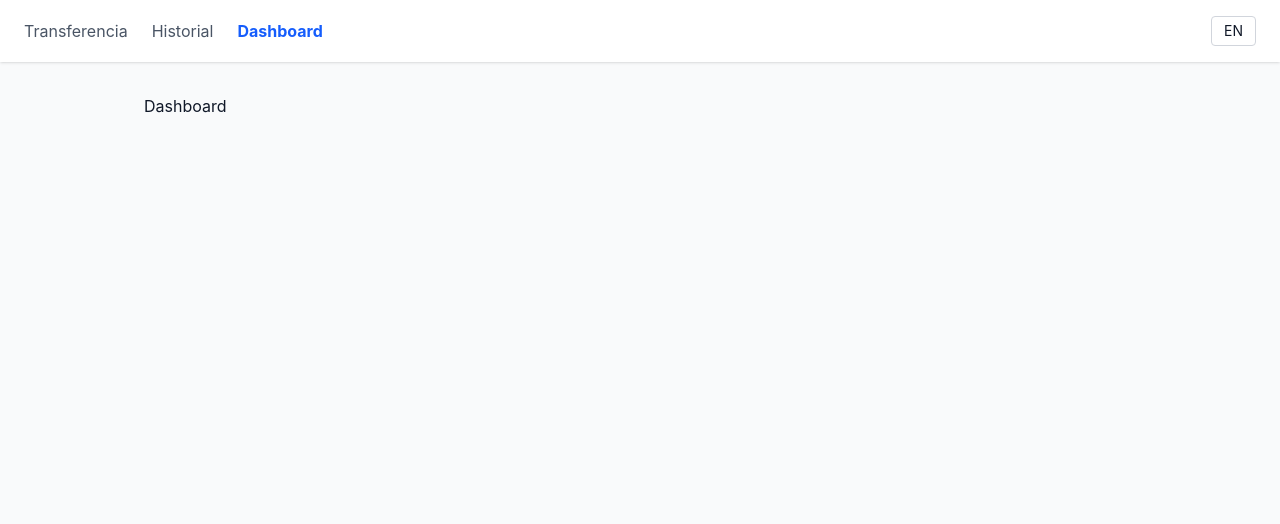
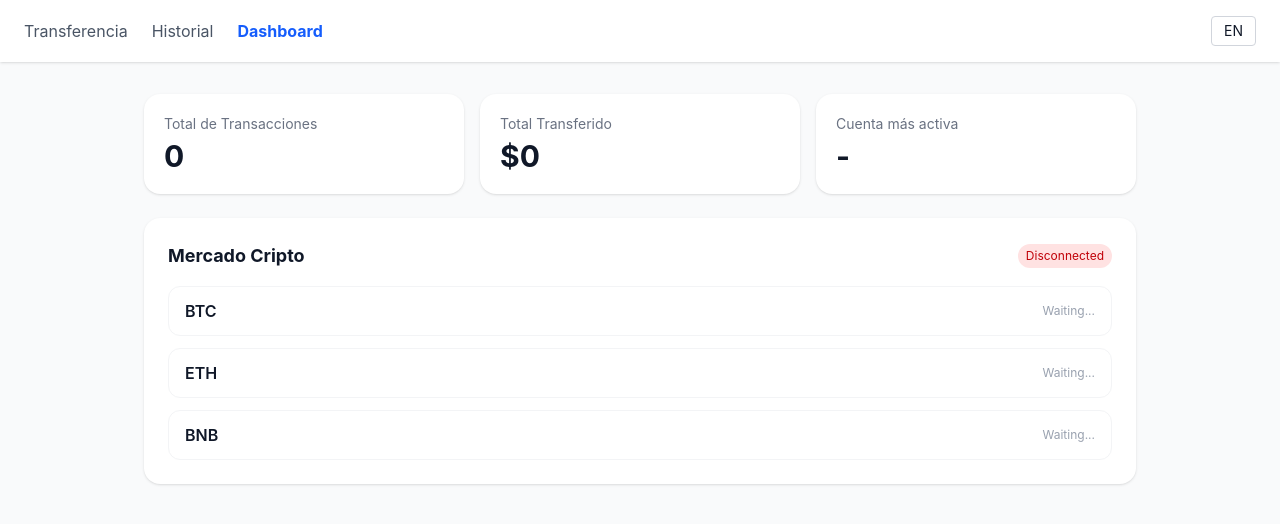
Before and after one commit to SebaFretes/bank-transfer-simulator, a React (Vite) app: page /dashboard in a window 1280 px wide. Shown: the top 524 px of the page. Built offline with nearby package versions, Linux system fonts and the light colour scheme; no server answers.

Commit message:
create dashboard with stats, charts and crypto websocket

```diff
--- a/package.json
+++ b/package.json
@@ -15,6 +15,7 @@
     "react-dom": "^19.2.4",
     "react-hot-toast": "^2.6.0",
     "react-i18next": "^16.5.8",
+    "react-is": "^19.2.4",
     "react-router-dom": "^7.13.1",
     "recharts": "^3.8.0",
     "uuid": "^13.0.0",
--- /dev/null
+++ b/src/components/dashboard/CryptoTicker.tsx
@@ -0,0 +1,43 @@
+import { useTranslation } from 'react-i18next'
+import { useCryptoWS } from '../../hooks/useCryptoWS'
+
+const LABELS: Record<string, string> = {
+  'BINANCE:BTCUSDT': 'BTC',
+  'BINANCE:ETHUSDT': 'ETH',
+  'BINANCE:BNBUSDT': 'BNB',
+}
+
+export default function CryptoTicker() {
+  const { t } = useTranslation()
+  const { trades, connected } = useCryptoWS()
+
+  return (
+    <div className="bg-white dark:bg-gray-800 rounded-2xl shadow p-6">
+      <div className="flex items-center justify-between mb-4">
+        <h3 className="font-bold text-lg">{t('dashboard.cryptoMarket')}</h3>
+        <span className={`text-xs px-2 py-1 rounded-full ${connected ? 'bg-green-100 text-green-700' : 'bg-red-100 text-red-700'}`}>
+          {connected ? 'Live' : 'Disconnected'}
+        </span>
+      </div>
+
+      <div className="space-y-3">
+        {Object.entries(LABELS).map(([symbol, label]) => {
+          const trade = trades[symbol]
+          return (
+            <div key={symbol} className="flex items-center justify-between border border-gray-100 dark:border-gray-700 rounded-xl px-4 py-3">
+              <span className="font-semibold">{label}</span>
+              {trade ? (
+                <div className="text-right">
+                  <p className="font-bold text-blue-600">${trade.price.toLocaleString()}</p>
+                  <p className="text-xs text-gray-400">vol: {trade.volume.toFixed(4)}</p>
+                </div>
+              ) : (
+                <span className="text-xs text-gray-400">Waiting...</span>
+              )}
+            </div>
+          )
+        })}
+      </div>
+    </div>
+  )
+}
--- /dev/null
+++ b/src/components/dashboard/DashboardStats.tsx
@@ -0,0 +1,59 @@
+import { useTranslation } from 'react-i18next'
+import { useTransferStore } from '../../store/transferStore'
+import { useAccountStore } from '../../store/accountStore'
+import { BarChart, Bar, XAxis, YAxis, Tooltip, ResponsiveContainer } from 'recharts'
+
+export default function DashboardStats() {
+  const { t } = useTranslation()
+  const { transfers } = useTransferStore()
+  const { accounts } = useAccountStore()
+
+  const totalTransferred = transfers.reduce((sum, tr) => sum + tr.amount, 0)
+
+  const txCountByAccount = accounts.map((acc) => ({
+    name: acc.name.split(' ')[0],
+    transactions: transfers.filter(
+      (tr) => tr.fromAccountId === acc.id || tr.toAccountId === acc.id
+    ).length,
+  }))
+
+  const topAccount = txCountByAccount.reduce(
+    (top, acc) => (acc.transactions > top.transactions ? acc : top),
+    { name: '-', transactions: 0 }
+  )
+
+  return (
+    <div className="space-y-4">
+      {/* Métricas */}
+      <div className="grid grid-cols-1 md:grid-cols-3 gap-4">
+        <div className="bg-white dark:bg-gray-800 rounded-2xl shadow p-5">
+          <p className="text-sm text-gray-500">{t('dashboard.totalTransactions')}</p>
+          <p className="text-3xl font-bold mt-1">{transfers.length}</p>
+        </div>
+        <div className="bg-white dark:bg-gray-800 rounded-2xl shadow p-5">
+          <p className="text-sm text-gray-500">{t('dashboard.totalTransferred')}</p>
+          <p className="text-3xl font-bold mt-1">${totalTransferred.toLocaleString()}</p>
+        </div>
+        <div className="bg-white dark:bg-gray-800 rounded-2xl shadow p-5">
+          <p className="text-sm text-gray-500">{t('dashboard.topAccount')}</p>
+          <p className="text-3xl font-bold mt-1">{topAccount.name}</p>
+        </div>
+      </div>
+
+      {/* Gráfica */}
+      {transfers.length > 0 && (
+        <div className="bg-white dark:bg-gray-800 rounded-2xl shadow p-6">
+          <h3 className="font-bold mb-4">Transacciones por cuenta</h3>
+          <ResponsiveContainer width="100%" height={200}>
+            <BarChart data={txCountByAccount}>
+              <XAxis dataKey="name" />
+              <YAxis allowDecimals={false} />
+              <Tooltip />
+              <Bar dataKey="transactions" fill="#2563eb" radius={[4, 4, 0, 0]} />
+            </BarChart>
+          </ResponsiveContainer>
+        </div>
+      )}
+    </div>
+  )
+}
--- /dev/null
+++ b/src/hooks/useCryptoWS.ts
@@ -0,0 +1,50 @@
+import { useState, useEffect } from 'react'
+import type { CryptoTrade } from '../types'
+
+const SYMBOLS = ['BINANCE:BTCUSDT', 'BINANCE:ETHUSDT', 'BINANCE:BNBUSDT']
+
+export function useCryptoWS() {
+  const [trades, setTrades] = useState<Record<string, CryptoTrade>>({})
+  const [connected, setConnected] = useState(false)
+
+  useEffect(() => {
+    const ws = new WebSocket(`wss://ws.finnhub.io?token=${import.meta.env.VITE_FINNHUB_TOKEN}`)
+
+    ws.onopen = () => {
+      setConnected(true)
+      SYMBOLS.forEach((symbol) => {
+        ws.send(JSON.stringify({ type: 'subscribe', symbol }))
+      })
+    }
+
+    ws.onmessage = (event) => {
+      const data = JSON.parse(event.data)
+      if (data.type === 'trade' && data.data) {
+        data.data.forEach((trade: { s: string; p: number; v: number; t: number }) => {
+          setTrades((prev) => ({
+            ...prev,
+            [trade.s]: {
+              symbol: trade.s,
+              price: trade.p,
+              volume: trade.v,
+              timestamp: trade.t,
+            },
+          }))
+        })
+      }
+    }
+
+    ws.onclose = () => setConnected(false)
+
+    return () => {
+      SYMBOLS.forEach((symbol) => {
+        if (ws.readyState === WebSocket.OPEN) {
+          ws.send(JSON.stringify({ type: 'unsubscribe', symbol }))
+        }
+      })
+      ws.close()
+    }
+  }, [])
+
+  return { trades, connected }
+}
--- a/src/pages/DashboardPage.tsx
+++ b/src/pages/DashboardPage.tsx
@@ -1,3 +1,11 @@
+import DashboardStats from '../components/dashboard/DashboardStats'
+import CryptoTicker from '../components/dashboard/CryptoTicker'
+
 export default function DashboardPage() {
-  return <div>Dashboard</div>
+  return (
+    <div className="space-y-6">
+      <DashboardStats />
+      <CryptoTicker />
+    </div>
+  )
 }
```
Also changed, not shown: 2 other files (tests, documents, lock files or other folders).
